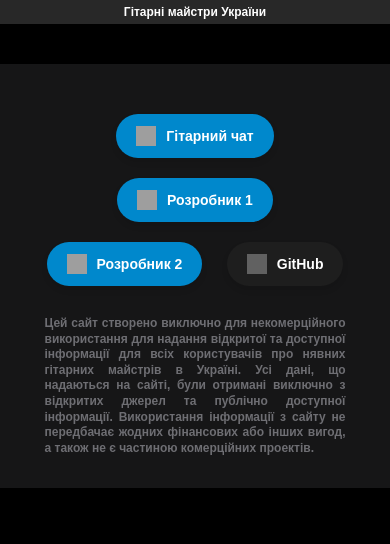
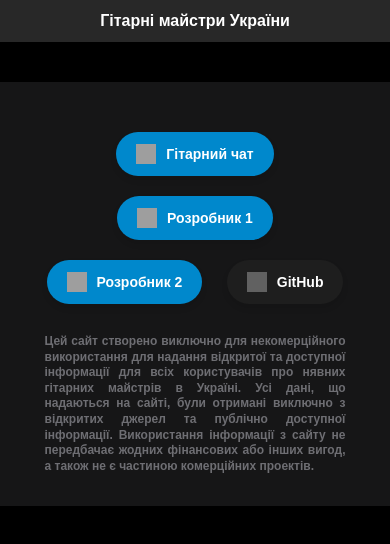
Before and after one commit to AndriiBash/guitarMasterHelp, a plain HTML site: page src/guitarMasters/index.html in a window 390 px wide. Drawn offline with Linux system fonts and the light colour scheme; no server answers; grey boxes are pictures that could not be loaded.

Commit message:
mobile adapt

```diff
--- a/src/guitarMasters/css/styles.css
+++ b/src/guitarMasters/css/styles.css
@@ -170,7 +170,7 @@
 
 @media (max-width: 767px) {
   .sticky-header {
-    padding: 5px;
-    font-size: 12px;
+    padding: 12px;
+    font-size: 16px;
   }
 }
--- a/src/guitarMasters/index.html
+++ b/src/guitarMasters/index.html
@@ -2,7 +2,7 @@
 <html lang="uk">
   <head>
     <meta charset="UTF-8" />
-    <meta name="viewport" content="width=device-width, initial-scale=1.0" />
+    <meta name="viewport" content="width=device-width, initial-scale=1.0">
     <title>Guitar Master</title>
     <link rel="stylesheet" href="css/styles.css" />
   </head>
```
